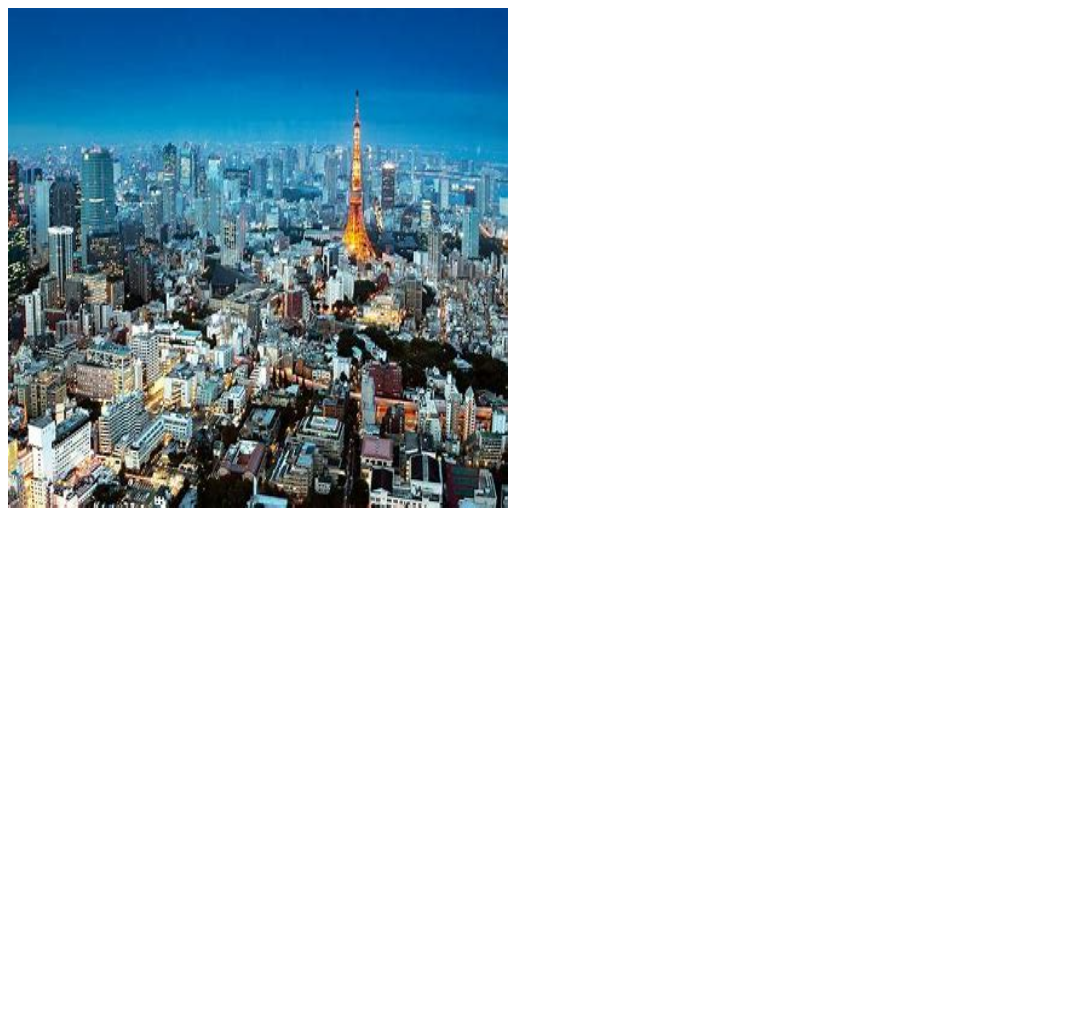
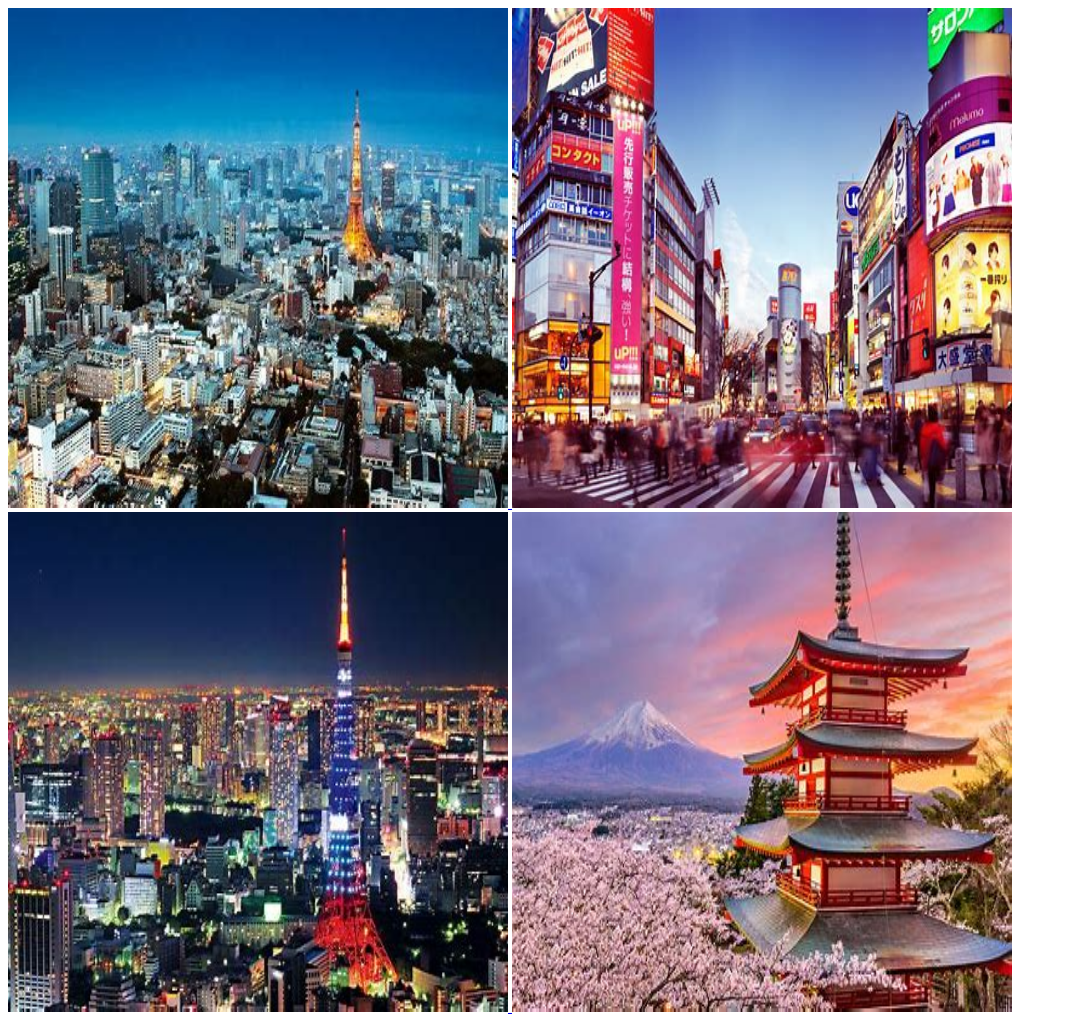
Before and after one commit to JLindsayCPCC/JlindsayCPCC.github.io, a plain HTML site: page travel.html in a window 1280 px wide. Shown: the whole page, without its empty margins (0-1067 px from the left). Before the commit the page ends 800 px from the top, so only its background shows below. Drawn offline with Linux system fonts and the light colour scheme.

Commit message:
Update travel.html

```diff
--- a/travel.html
+++ b/travel.html
@@ -6,5 +6,15 @@
   <body>
       <a href="Tokyo1.jfif">
     <img src="Tokyo1.jfif" width="500" height="500" title = "Tokyo, Japan Shot #1">
+    </a>
+      <a href="Tokyo2.jfif">
+    <img src="Tokyo2.jfif" width="500" height="500" title = "Tokyo, Japan Shot #2">
+    </a>
+      <a href="Tokyo3.jfif">
+    <img src="Tokyo3.jfif" width="500" height="500" title = "Tokyo, Japan Shot #3">
+    </a>
+      <a href="Tokyo4.jfif">
+    <img src="Tokyo4.jfif" width="500" height="500" title = "Tokyo, Japan Shot #4">
+    </a>
   </body>
 </html>
```
